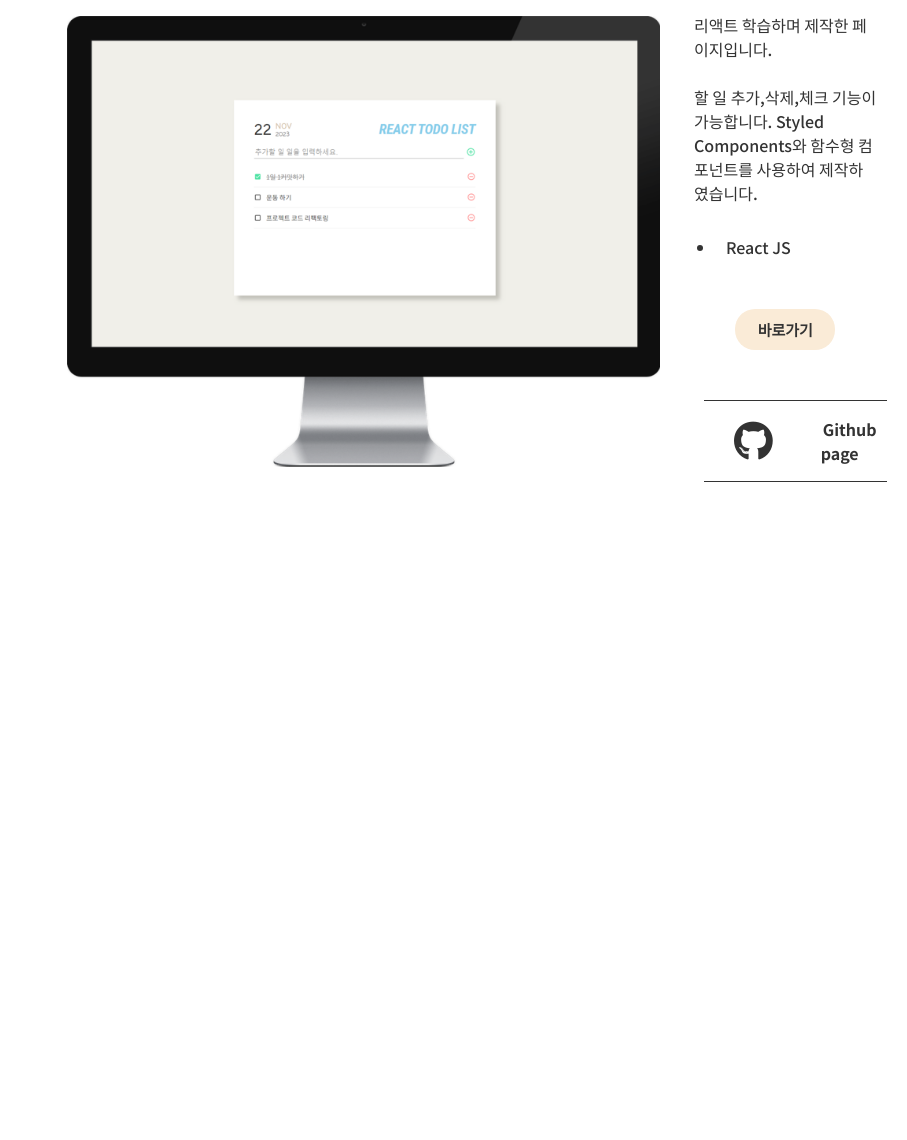
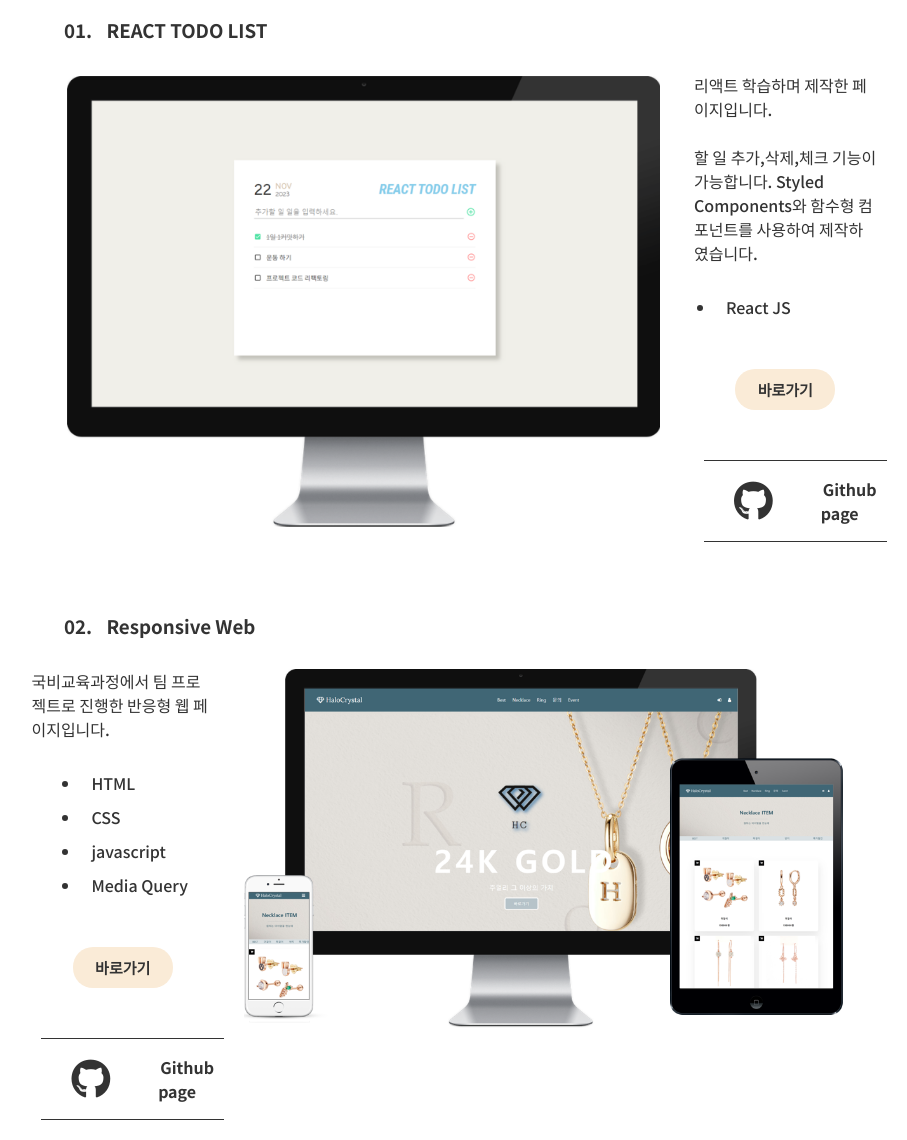
Before and after one commit to Seungkizz/Seungkizz.github.io, a plain HTML site: page index.html in a window 1280 px wide. Shown: the part 450-1590 px from the top of the page, without its empty margins (186-1093 px from the left). Before the commit the page ends 962 px from the top, so only its background shows below. Drawn offline with Linux system fonts and the light colour scheme.

Commit message:
Add files via upload

```diff
--- a/css/style.css
+++ b/css/style.css
@@ -31,9 +31,19 @@ body {
 }
 
 /* 포토폴리오 */
+.portfolio_list h2{
+    margin-top: 20px;
+}
+.portfolio_item{
+    margin-top: 60px;
+}
 .portfolio_detail {
     display: flex;
     align-items: center;
+}
+.portfolio_detail_rev{
+    display: flex;
+    flex-direction: row-reverse;
 }
 
 .portfolio_detail ul {
@@ -90,8 +100,15 @@ td {
     .portfolio_detail {
         height: 300px;
         display: block;
+        height: auto;
     }
-
+    .portfolio_detail_rev{
+        display: flex;
+        flex-direction: column;
+    }
+    .portfolio_item{
+        margin-top: 50px;
+    }
     .img_area {
         margin-top: 15px;
     }
--- a/index.html
+++ b/index.html
@@ -61,10 +61,45 @@
                         <table>
                             <tr>
                                 <th id="col1"><i class="fa-brands fa-github"></i></th>
-                                <th id="col2"><a href="https://github.com/Seungkizz/react_todo_list">Github page</a></th>
+                                <th id="col2"><a href="https://github.com/Seungkizz/react_todo_list">Github page</a>
+                                </th>
                             </tr>
                         </table>
+                    </div>
+                </div>
 
+            </div>
+
+            <div class="portfolio_item">
+                <h3>
+                    <span>02.</span>
+                    Responsive Web
+                </h3>
+            </div>
+            <div class="portfolio_detail_rev">
+                <div class="img_area"><img src="./imgs/halo.png"></div>
+                <div class="summary">
+                    <p>
+                        국비교육과정에서 팀 프로젝트로 진행한 반응형 웹 페이지입니다.<br />
+                    </p>
+                    <ul class="point">
+                        <li><span>HTML</span></li>
+                        <li><span>CSS</span></li>
+                        <li><span>javascript</span></li>
+                        <li><span>Media Query</span></li>
+                    </ul>
+                    <div class="btn_goto">
+                        <a href="https://seungkizz.github.io/HaloCrystal/" target="_blank">바로가기</a>
+                    </div>
+                    <div>
+                        <table>
+                            <tr>
+                                <th id="col1"><i class="fa-brands fa-github"></i></th>
+                                <th id="col2"><a
+                                        href="https://github.com/Seungkizz/Seungkizz.github.io/tree/main/HaloCrystal">Github
+                                        page</a></th>
+                            </tr>
+                        </table>
                     </div>
                 </div>
 
```
Also changed, not shown: imgs/halo.png (added).
